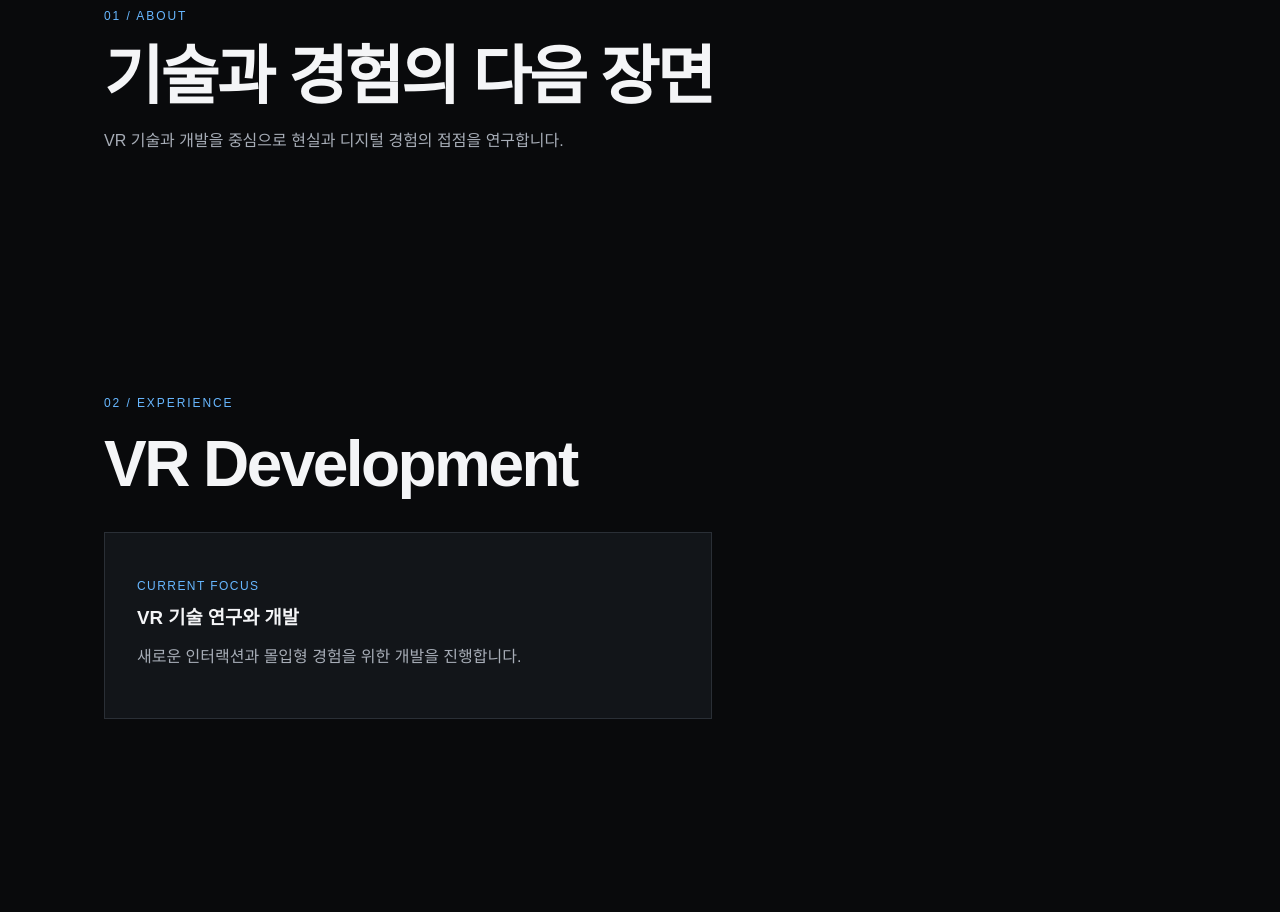
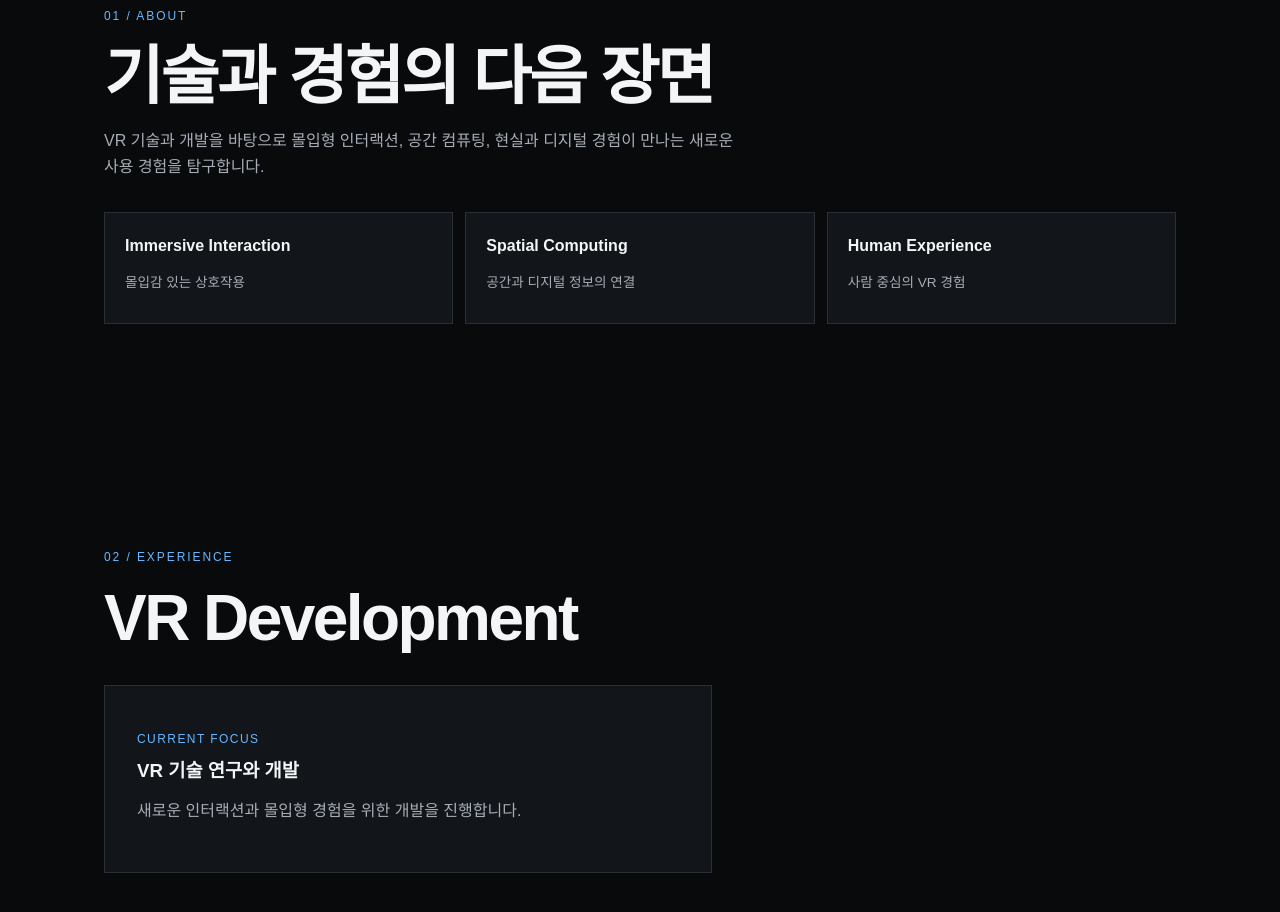
Before and after one commit to jklee249/jklee249.github.io, a plain HTML site: page index.html in a window 1280 px wide. Shown: the part 840-1752 px from the top of the page. Drawn offline with Linux system fonts and the light colour scheme.

Commit message:
content: expand VR research topics

```diff
--- a/index.html
+++ b/index.html
@@ -35,7 +35,12 @@
       <section class="section" id="about" aria-labelledby="about-title">
         <p class="eyebrow">01 / ABOUT</p>
         <h2 id="about-title">기술과 경험의 다음 장면</h2>
-        <p>VR 기술과 개발을 중심으로 현실과 디지털 경험의 접점을 연구합니다.</p>
+        <p>VR 기술과 개발을 바탕으로 몰입형 인터랙션, 공간 컴퓨팅, 현실과 디지털 경험이 만나는 새로운 사용 경험을 탐구합니다.</p>
+        <div class="topic-grid" aria-label="VR 연구 주제">
+          <article class="topic-card"><strong>Immersive Interaction</strong><span>몰입감 있는 상호작용</span></article>
+          <article class="topic-card"><strong>Spatial Computing</strong><span>공간과 디지털 정보의 연결</span></article>
+          <article class="topic-card"><strong>Human Experience</strong><span>사람 중심의 VR 경험</span></article>
+        </div>
       </section>
 
       <section class="section" id="experience" aria-labelledby="experience-title">
--- a/styles.css
+++ b/styles.css
@@ -33,6 +33,9 @@ h2 { font-size: clamp(2rem, 5vw, 4rem); letter-spacing: -.04em; }
 .button:hover, .button:focus-visible { background: var(--text); color: var(--bg); }
 .card { max-width: 38rem; margin-top: 2rem; padding: 2rem; border: 1px solid var(--line); background: var(--surface); }
 .card-label { color: var(--accent) !important; font-size: .75rem; letter-spacing: .12em; }
+.topic-grid { display: grid; grid-template-columns: repeat(3, 1fr); gap: .75rem; margin-top: 2rem; }
+.topic-card { display: grid; gap: .35rem; min-height: 7rem; padding: 1.25rem; border: 1px solid var(--line); background: var(--surface); }
+.topic-card span { color: var(--muted); font-size: .85rem; }
 .skill-list { display: flex; flex-wrap: wrap; gap: .75rem; margin-top: 2rem; }
 .skill-list span { padding: .65rem .85rem; border: 1px solid var(--line); color: var(--muted); }
 .game-preview { border-top: 1px solid var(--line); border-bottom: 1px solid var(--line); }
@@ -53,6 +56,7 @@ h2 { font-size: clamp(2rem, 5vw, 4rem); letter-spacing: -.04em; }
   .nav { align-items: flex-start; flex-direction: column; padding-top: 1rem; padding-bottom: 1rem; }
   .nav-links { gap: .75rem 1rem; }
   .hero, .section { padding-top: 5rem; padding-bottom: 5rem; }
+  .topic-grid { grid-template-columns: 1fr; }
 }
 
 @media (prefers-reduced-motion: reduce) {
```
